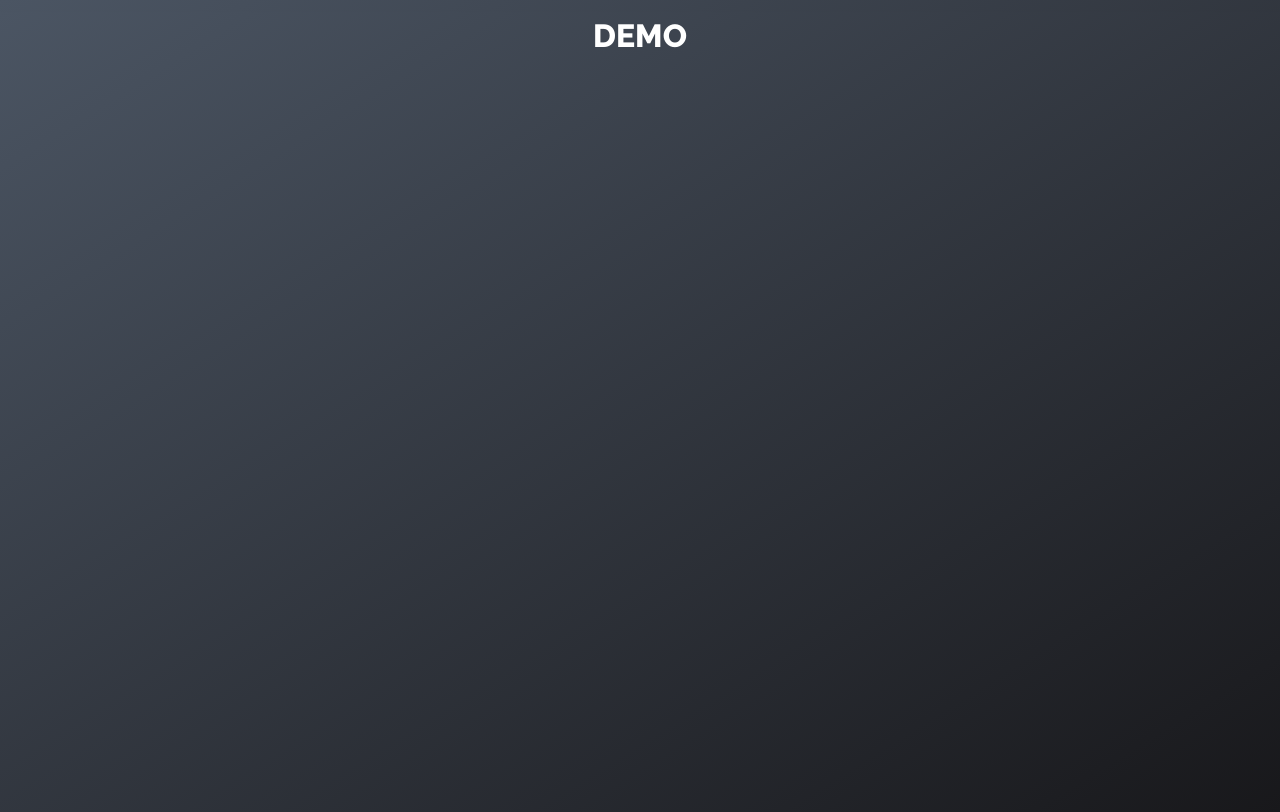
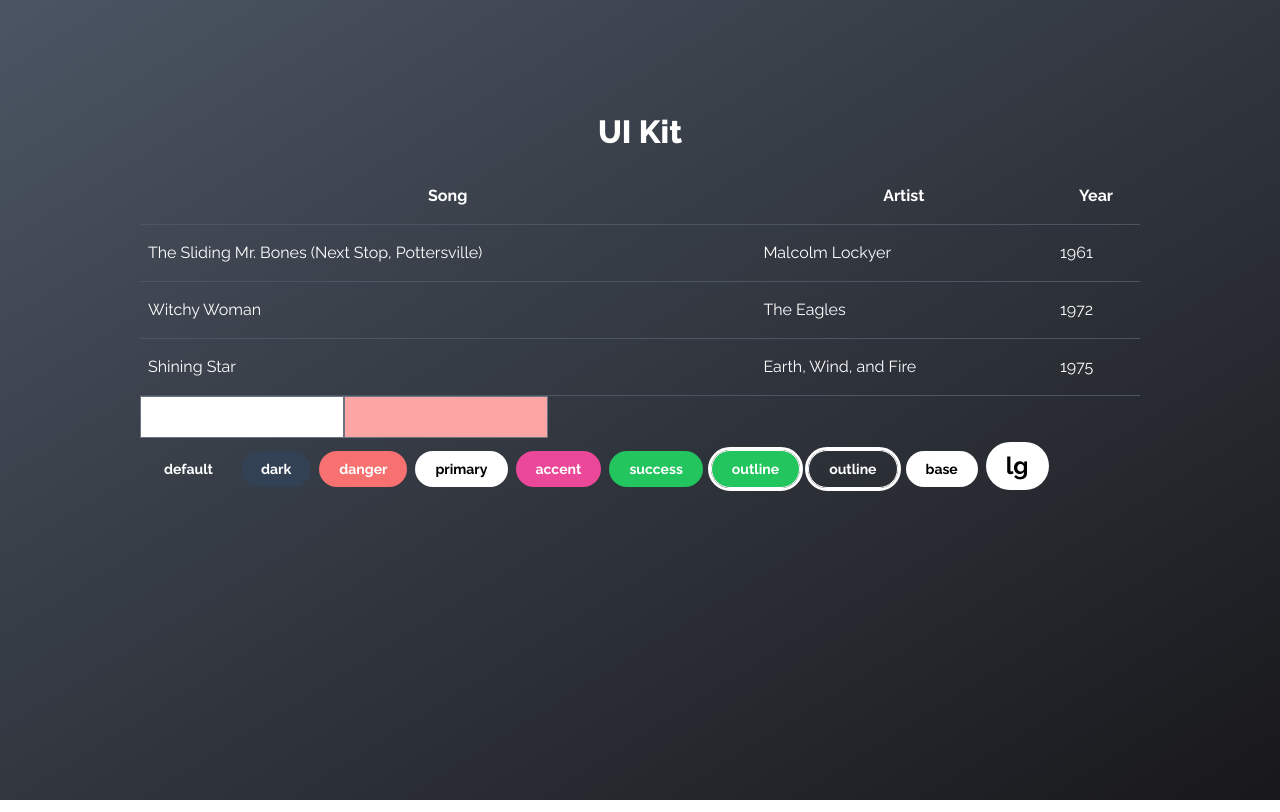
Before and after one commit to marchintosh94/react-my-shop, a React (Vite) app: page / in a window 1280 px wide. Built offline with nearby package versions, Linux system fonts and the light colour scheme.

Commit message:
init layout kit with tailwind

```diff
--- a/package.json
+++ b/package.json
@@ -13,6 +13,7 @@
     "react-dom": "^18.2.0"
   },
   "devDependencies": {
+    "@tailwindcss/forms": "^0.5.3",
     "@types/react": "^18.0.28",
     "@types/react-dom": "^18.0.11",
     "@vitejs/plugin-react": "^3.1.0",
--- a/src/App.tsx
+++ b/src/App.tsx
@@ -3,8 +3,51 @@ import { useState } from 'react'
 const App = () => {
 
   return (
-    <div>
-      <h1 className="title">DEMO</h1>
+    <div className='page'>
+      <h1 className="title">UI Kit</h1>
+
+      <table className="table-auto w-full hover">
+        <thead>
+          <tr>
+              <th>Song</th>
+              <th>Artist</th>
+              <th>Year</th>
+          </tr>
+        </thead>
+        <tbody>
+        <tr>
+          <td>The Sliding Mr. Bones (Next Stop, Pottersville)</td>
+          <td>Malcolm Lockyer</td>
+          <td>1961</td>
+        </tr>
+        <tr>
+          <td>Witchy Woman</td>
+          <td>The Eagles</td>
+          <td>1972</td>
+        </tr>
+        <tr>
+          <td>Shining Star</td>
+          <td>Earth, Wind, and Fire</td>
+          <td>1975</td>
+        </tr>
+        </tbody>
+      </table>
+
+      <input type="text" />
+      <input type="text" className="error" />
+
+      <br />
+
+      <button className="btn">default</button>
+      <button className="btn dark">dark</button>
+      <button className="btn danger">danger</button>
+      <button className="btn primary">primary</button>
+      <button className="btn accent">accent</button>
+      <button className="btn success">success</button>
+      <button className="btn success outline">outline</button>
+      <button className="btn outline">outline</button>
+      <button className="btn primary">base</button>
+      <button className="btn primary lg">lg</button>
     </div>
   )
 }
--- a/src/index.css
+++ b/src/index.css
@@ -11,3 +11,69 @@ html, body {
   @apply font-extrabold my-3 text-white text-[2rem] text-center
     2xl:text-[18rem]  2xl:fixed 2xl:bottom-0 2xl:z-0  2xl:rotate-[270deg] 2xl:w-96  2xl:-left-12  2xl:opacity-30 2xl:pointer-events-none
 }
+
+.page {
+  @apply max-w-screen-lg mx-auto px-3 pt-24
+}
+
+.page-sm {
+  @apply max-w-sm mx-auto
+}
+
+/* forms */
+textarea,
+input[type="text"],
+input[type="password"],
+input[type="email"],
+input[type="number"] {
+  @apply text-black
+}
+textarea.error,
+input[type="text"].error,
+input[type="password"].error,
+input[type="email"].error,
+input[type="number"].error {
+  @apply bg-red-300
+}
+
+/* buttons */
+.btn {
+  @apply px-5 py-2 rounded-full m-1 font-bold text-sm disabled:opacity-30 transition text-center
+}
+.btn.dark {
+  @apply bg-slate-700 hover:bg-slate-900 text-white
+}
+
+.btn.danger {
+  @apply bg-red-400 hover:bg-red-500 text-white
+}
+
+.btn.primary {
+  @apply bg-white hover:bg-sky-200 text-black
+}
+
+.btn.accent {
+  @apply bg-pink-500 hover:bg-pink-600 text-white
+}
+
+.btn.success {
+  @apply bg-green-500 hover:bg-green-700 text-white
+}
+
+.btn.outline {
+  @apply border border-white;
+}
+
+.btn.lg {
+  @apply text-2xl
+}
+
+/*tables*/
+.table-auto th,
+.table-auto td {
+  @apply border-b border-b-gray-600 py-4 px-2
+}
+
+.table-auto.hover tr:hover {
+  @apply bg-gray-600
+}
--- a/tailwind.config.js
+++ b/tailwind.config.js
@@ -6,5 +6,7 @@ export default {
   theme: {
     extend: {},
   },
-  plugins: [],
+  plugins: [
+    require('@tailwindcss/forms')
+  ],
 }
```
Also changed, not shown: 1 other file (tests, documents, lock files or other folders).
